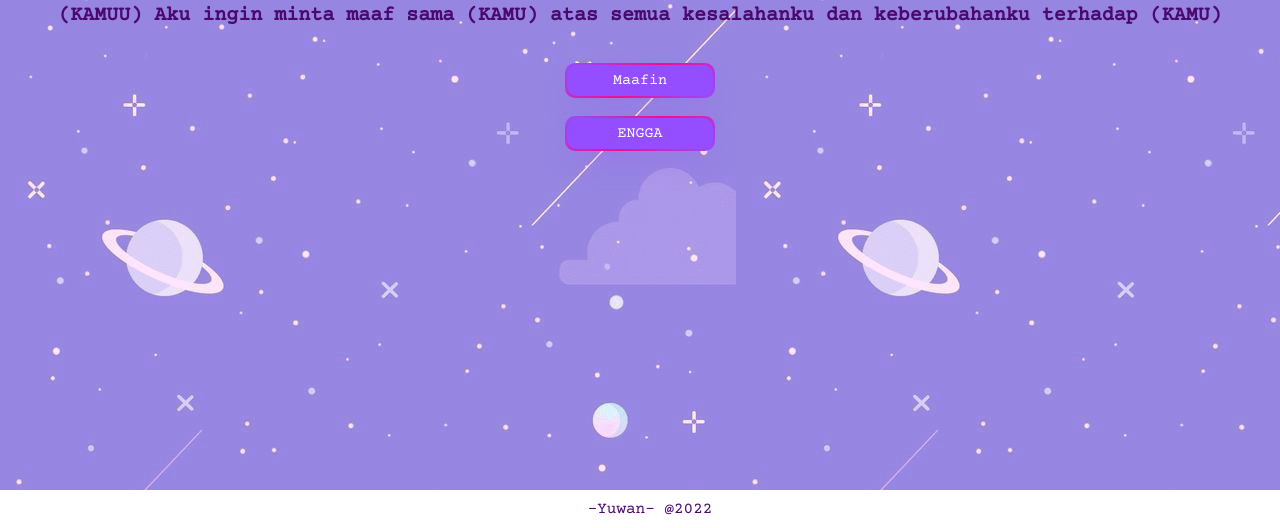
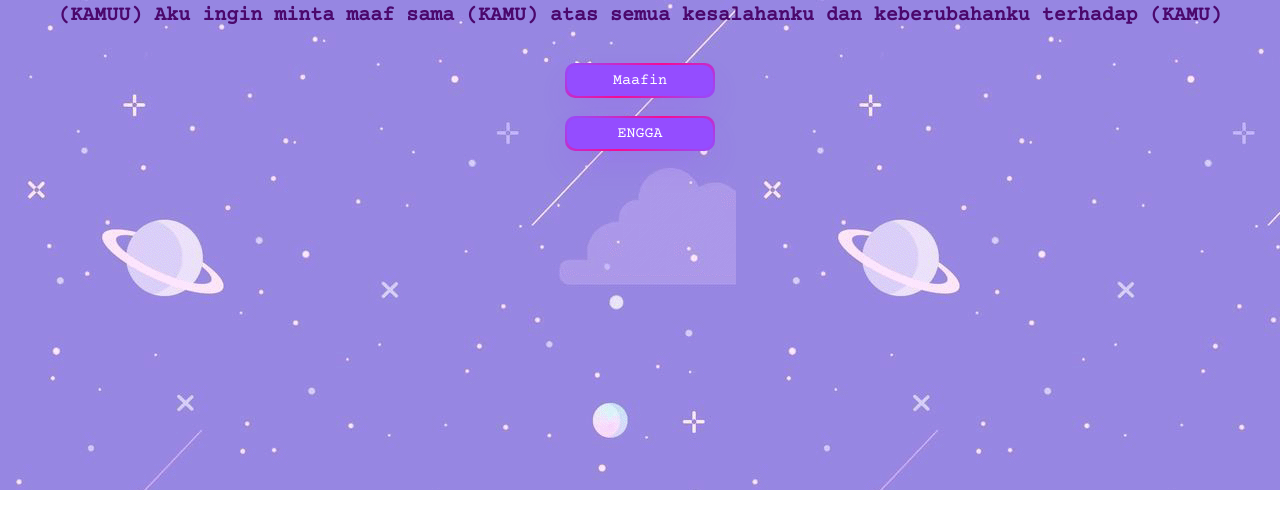
Before and after one commit to YuwanM20/Yuwann, a plain HTML site: page home.html in a window 1280 px wide. Shown: the part 272-800 px from the top of the page. Drawn offline with nearby package versions, Linux system fonts and the light colour scheme.

Commit message:
Update 12.css

```diff
--- a/12.css
+++ b/12.css
@@ -95,7 +95,7 @@ body{
    bottom: 0;
    width: 100%;
    background-color: #FFFFFF;
-   color: #4b086d;
+   color: #FFFFFF;
    text-align: center;
    padding: 10px;
 }
```
